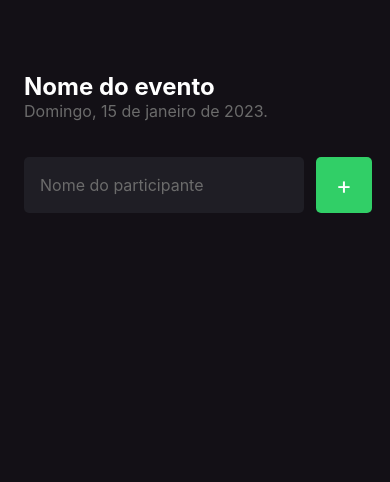
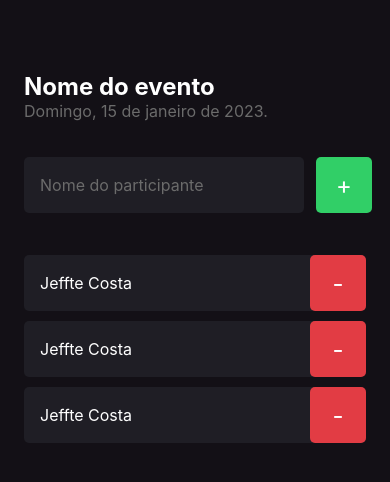
Before and after one commit to bakajeff/imhere, a React Native app: screen / in a window 390 px wide. Shown: the top 482 px of the page. Built offline with nearby package versions, Linux system fonts and the light colour scheme.

Commit message:
feat: create participant component

```diff
--- a/package.json
+++ b/package.json
@@ -8,7 +8,7 @@
 		"ios": "expo start --ios",
 		"web": "expo start --web",
 		"lint": "rome check src/",
-    "format": "rome format --write src/"
+		"format": "rome format --write --skip-errors src/"
 	},
 	"dependencies": {
 		"expo": "~47.0.12",
--- /dev/null
+++ b/src/components/Participant/index.tsx
@@ -0,0 +1,14 @@
+import { Text, View, TouchableOpacity } from "react-native";
+import { styles } from "./styles";
+
+export function Participant() {
+	return (
+		<View style={styles.container}>
+			<Text style={styles.name}>Jeffte Costa</Text>
+
+			<TouchableOpacity style={styles.button}>
+				<Text style={styles.buttonText}>-</Text>
+			</TouchableOpacity>
+		</View>
+	);
+}
--- /dev/null
+++ b/src/components/Participant/styles.ts
@@ -0,0 +1,30 @@
+import { StyleSheet } from "react-native";
+
+export const styles = StyleSheet.create({
+	container: {
+		width: "100%",
+		backgroundColor: "#1f1e25",
+		borderRadius: 5,
+		flexDirection: "row",
+		alignItems: "center",
+		marginBottom: 10,
+	},
+	name: {
+		flex: 1,
+		fontSize: 16,
+		color: "#fff",
+		marginLeft: 16,
+	},
+	button: {
+		width: 56,
+		height: 56,
+		borderRadius: 5,
+		backgroundColor: "#e23c44",
+		alignItems: "center",
+		justifyContent: "center",
+	},
+	buttonText: {
+		color: "#fff",
+		fontSize: 24,
+	},
+});
--- a/src/screens/Home/index.tsx
+++ b/src/screens/Home/index.tsx
@@ -1,4 +1,5 @@
 import { View, Text, TextInput, TouchableOpacity } from "react-native";
+import { Participant } from "../../components/Participant";
 import { styles } from "./style";
 
 export function Home() {
@@ -23,6 +24,10 @@
 					<Text style={styles.buttonText}>+</Text>
 				</TouchableOpacity>
 			</View>
+
+			<Participant />
+			<Participant />
+			<Participant />
 		</View>
 	);
 }
```
Lines whose indentation alone changed are shown as unchanged.
